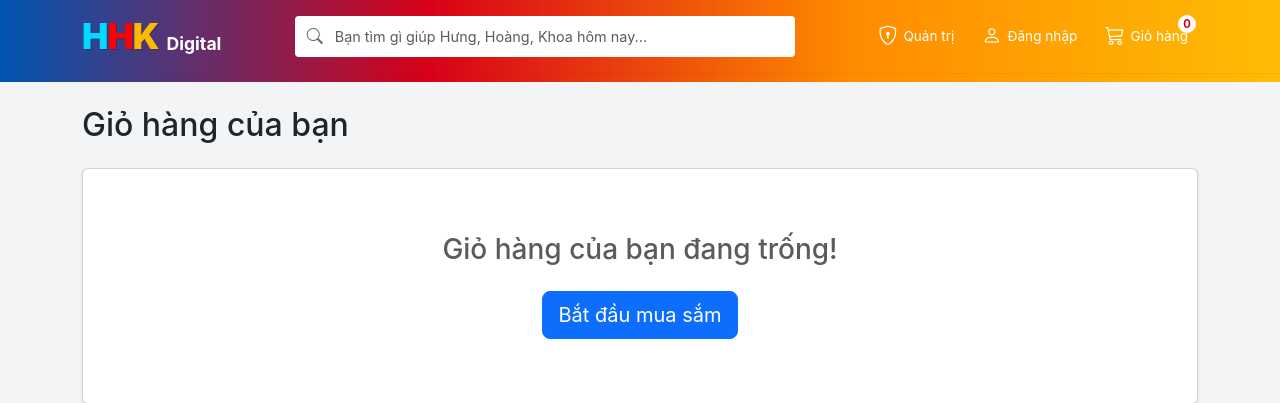
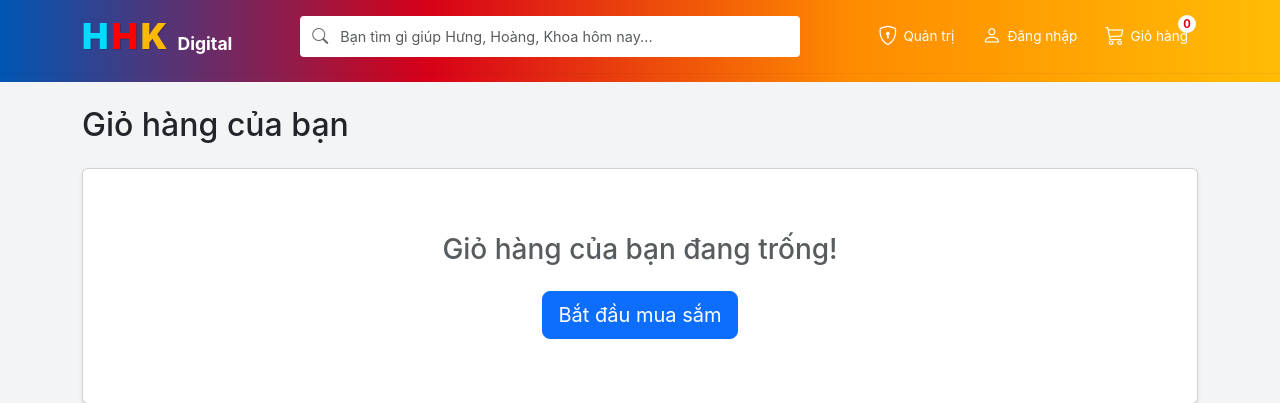
Before and after one commit to VietHoang-88/hhk_digital, a Django app: page /cart/ in a window 1280 px wide. Shown: the top 403 px of the page. Run offline with Django 5.2, Linux system fonts and the light colour scheme; data that the repository does not hold is empty.

Commit message:
Fix Logo spacing: Ensure HHK is clearly visible and not overlapping

```diff
--- a/shop/templates/shop/base.html
+++ b/shop/templates/shop/base.html
@@ -24,9 +24,9 @@
             padding: 10px 0;
             border-bottom: 1px solid rgba(0,0,0,0.05);
         }
-        .navbar-brand { font-weight: 900; font-size: 2.2rem; text-transform: uppercase; text-decoration: none; display: flex; align-items: center; letter-spacing: -1px; }
-        .logo-h1 { color: #00dbff; text-shadow: 1px 1px 0px rgba(0,0,0,0.2); } /* Xanh Cyan sáng */
-        .logo-h2 { color: #ff0000; text-shadow: 1px 1px 0px rgba(0,0,0,0.2); } /* Đỏ tươi */
+        .navbar-brand { font-weight: 900; font-size: 2.2rem; text-transform: uppercase; text-decoration: none; display: flex; align-items: center; gap: 2px; }
+        .logo-h1 { color: #00dbff; text-shadow: 1px 1px 0px rgba(0,0,0,0.2); margin-right: 1px; } /* Xanh Cyan sáng */
+        .logo-h2 { color: #ff0000; text-shadow: 1px 1px 0px rgba(0,0,0,0.2); margin-right: 1px; } /* Đỏ tươi */
         .logo-k { color: #ffb800; text-shadow: 1px 1px 0px rgba(0,0,0,0.2); }  /* Vàng đậm */
         .logo-text { color: #fff; font-size: 1.1rem; margin-left: 8px; font-weight: 700; text-transform: none; letter-spacing: 0px; align-self: flex-end; margin-bottom: 5px; }
 
```
